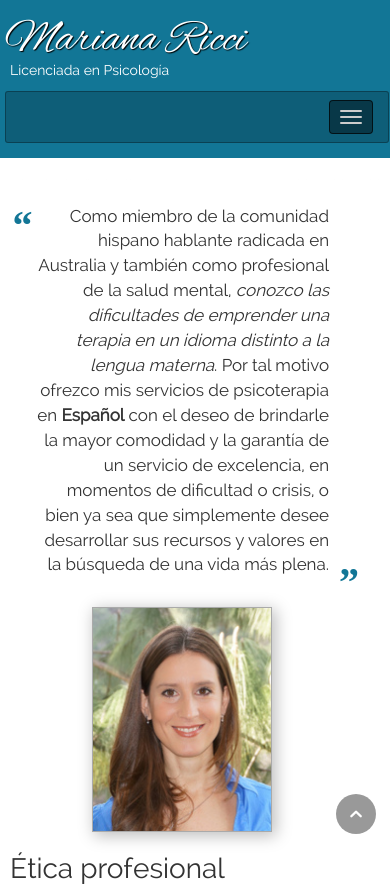
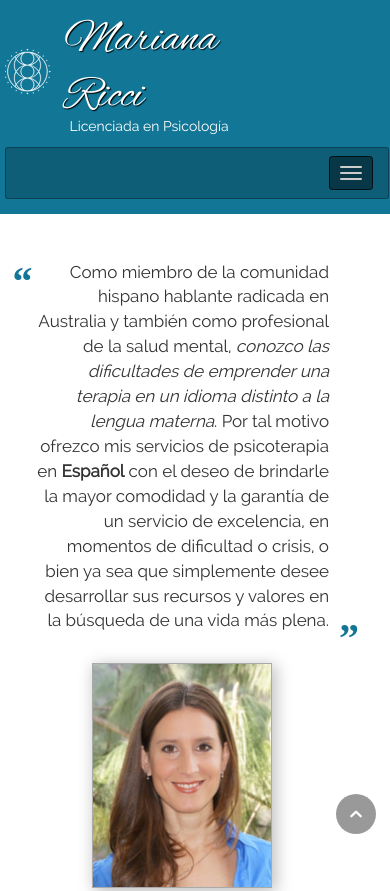
Before and after one commit to marianricci/marianricci.github.io, a plain HTML site: page sp.html in a window 390 px wide. Shown: the top 891 px of the page. Drawn offline with nearby package versions, Linux system fonts and the light colour scheme; a script that the page names is missing.

Commit message:
add logo svg sp

```diff
--- a/sp.html
+++ b/sp.html
@@ -62,25 +62,35 @@
   <header class="header fixed dark clearfix centrered">
     <div class="container">
       <div class="row">
-        <div class="col-md-3">
+        <div class="col-md-4">
           <span class="hidden-xs">
-            <div class="header-left clearfix">
-              <div id="logo" class="logo-font">Mariana Ricci</div>
-              <div class="prof-title">Licenciada&nbsp;en&nbsp;Psicología</div>
+            <div class="header-left clearfix" style="display: flex; align-items: center;">
+              <div style="display: flex; align-items: center; margin-bottom: 5px; margin-right: 13px;">
+                <img src="./images/logo-w.svg" alt="" height="60" width="60" />
+              </div>
+              <div>
+                <div id="logo" class="logo-font">Mariana Ricci</div>
+                <div class="prof-title">Licenciada&nbsp;en&nbsp;Psicología</div>
+              </div>
             </div>
           </span>
           <span class="visible-xs-block">
             <div class="row">
               <div class="col-xs-8">
-                <div class="header-left clearfix">
-                  <div id="logo" class="logo-font">Mariana Ricci</div>
-                  <div class="prof-title">Licenciada&nbsp;en&nbsp;Psicología</div>
+                <div class="header-left clearfix" style="display: flex; align-items: center;">
+                  <div style="display: flex; align-items: center; margin-bottom: 5px; margin-right: 13px;">
+                    <img src="./images/logo-w.svg" alt="" height="60" width="60" />
+                  </div>
+                  <div>
+                    <div id="logo" class="logo-font">Mariana Ricci</div>
+                    <div class="prof-title">Licenciada&nbsp;en&nbsp;Psicología</div>
+                  </div>
                 </div>
               </div>
             </div>
           </span>
         </div>
-        <div class="col-md-9">
+        <div class="col-md-8">
           <div class="header-right clearfix">
             <div class="main-navigation with-dropdown-buttons">
               <nav class="navbar navbar-default" role="navigation">
```
Also changed, not shown: index.html (+1 -1 lines).
